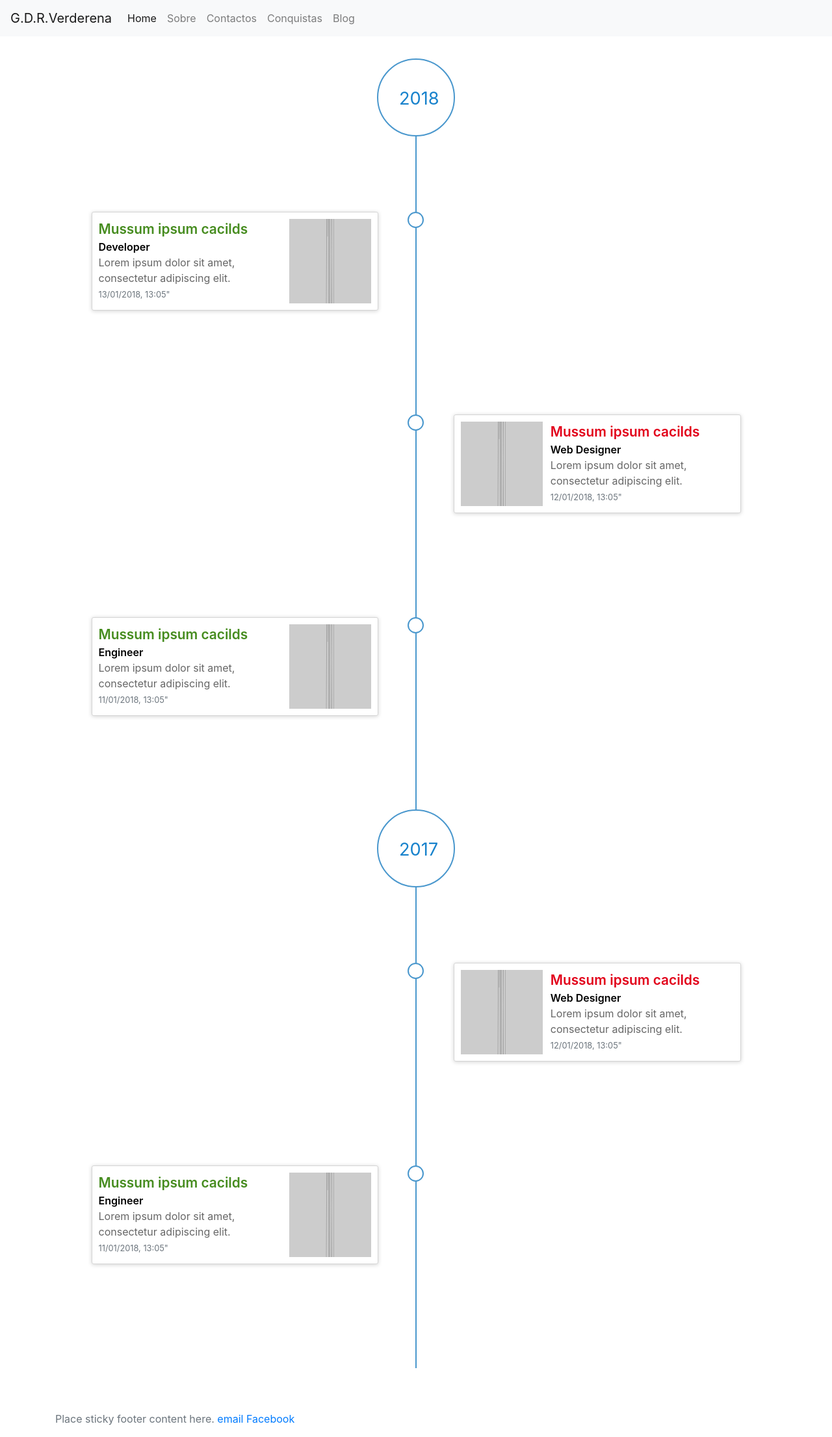
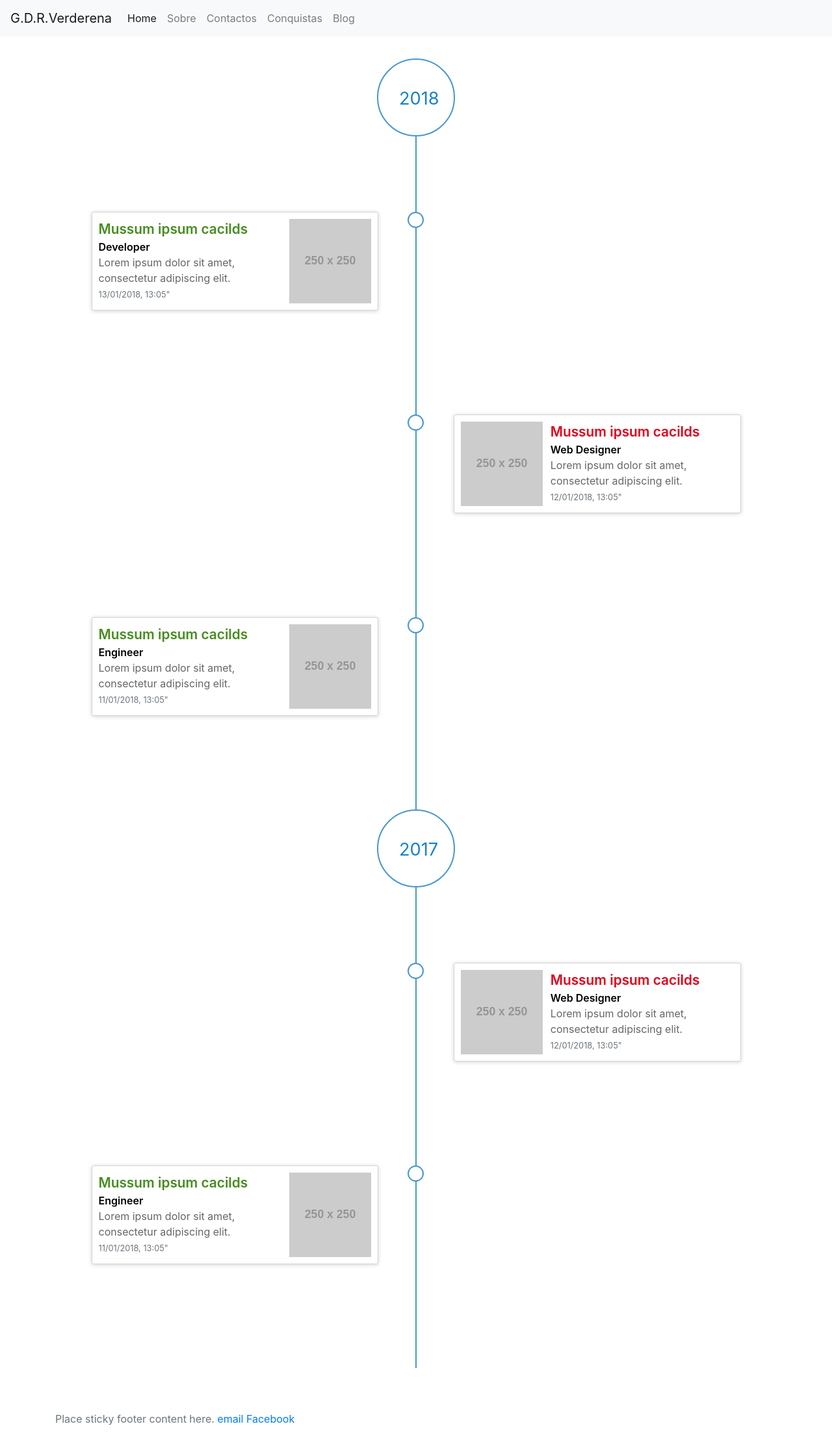
Before and after one commit to GDR-Verderena/gdr-verderena.github.io, a Jekyll site: the page built from achievements/index.html, in a window 1280 px wide. Shown: the whole page at 65% size. Built offline with Jekyll 4.4.1, drawn with Linux system fonts in a browser that asks for light colours.

Commit message:
Update index.html

```diff
--- a/achievements/index.html
+++ b/achievements/index.html
@@ -22,7 +22,7 @@ title: Conquistas
 							<div class="timeline-panel credits  anim animate fadeInLeft">
 								<ul class="timeline-panel-ul">
 									<div class="lefting-wrap">
-										<li class="img-wraping"><a href="#"><img src="http://via.placeholder.com/250/000000" class="img-responsive" alt="user-image" /></a></li>
+										<li class="img-wraping"><a href="#"><img src="https://via.placeholder.com/250" class="img-responsive" alt="user-image" /></a></li>
 									</div>
 									<div class="righting-wrap">
 										<li><a href="#" class="importo">Mussum ipsum cacilds</a></li>
@@ -49,7 +49,7 @@ title: Conquistas
 							<div class="timeline-panel debits  anim animate  fadeInRight">
 								<ul class="timeline-panel-ul">
 									<div class="lefting-wrap">
-										<li class="img-wraping"><a href="#"><img src="http://via.placeholder.com/250/000000" class="img-responsive" alt="user-image" /></a></li>
+										<li class="img-wraping"><a href="#"><img src="https://via.placeholder.com/250" class="img-responsive" alt="user-image" /></a></li>
 									</div>
 									<div class="righting-wrap">
 										<li><a href="#" class="importo">Mussum ipsum cacilds</a></li>
@@ -76,7 +76,7 @@ title: Conquistas
 							<div class="timeline-panel credits  anim animate  fadeInLeft">
 								<ul class="timeline-panel-ul">
 									<div class="lefting-wrap">
-										<li class="img-wraping"><a href="#"><img src="http://via.placeholder.com/250/000000" class="img-responsive" alt="user-image" /></a></li>
+										<li class="img-wraping"><a href="#"><img src="https://via.placeholder.com/250" class="img-responsive" alt="user-image" /></a></li>
 									</div>
 									<div class="righting-wrap">
 										<li><a href="#" class="importo">Mussum ipsum cacilds</a></li>
@@ -110,7 +110,7 @@ title: Conquistas
 							<div class="timeline-panel debits  anim animate  fadeInRight">
 								<ul class="timeline-panel-ul">
 									<div class="lefting-wrap">
-										<li class="img-wraping"><a href="#"><img src="http://via.placeholder.com/250/000000" class="img-responsive" alt="user-image" /></a></li>
+										<li class="img-wraping"><a href="#"><img src="https://via.placeholder.com/250" class="img-responsive" alt="user-image" /></a></li>
 									</div>
 									<div class="righting-wrap">
 										<li><a href="#" class="importo">Mussum ipsum cacilds</a></li>
@@ -138,7 +138,7 @@ title: Conquistas
 							<div class="timeline-panel credits  anim animate  fadeInLeft">
 								<ul class="timeline-panel-ul">
 									<div class="lefting-wrap">
-										<li class="img-wraping"><a href="#"><img src="http://via.placeholder.com/250/000000" class="img-responsive" alt="user-image" /></a></li>
+										<li class="img-wraping"><a href="#"><img src="https://via.placeholder.com/250" class="img-responsive" alt="user-image" /></a></li>
 									</div>
 									<div class="righting-wrap">
 										<li><a href="#" class="importo">Mussum ipsum cacilds</a></li>
```
